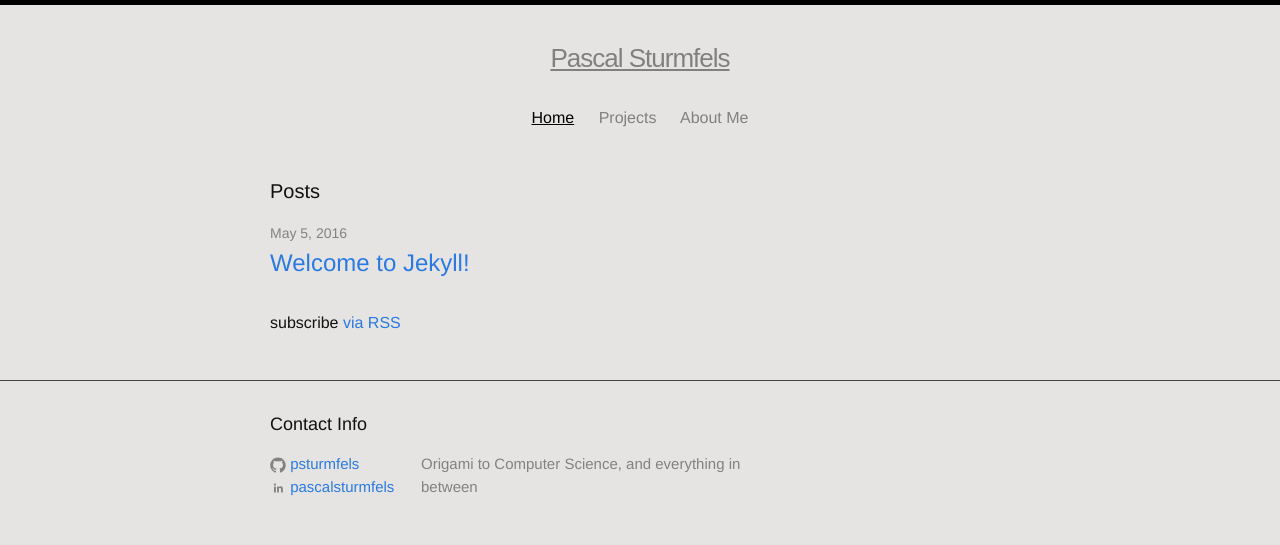
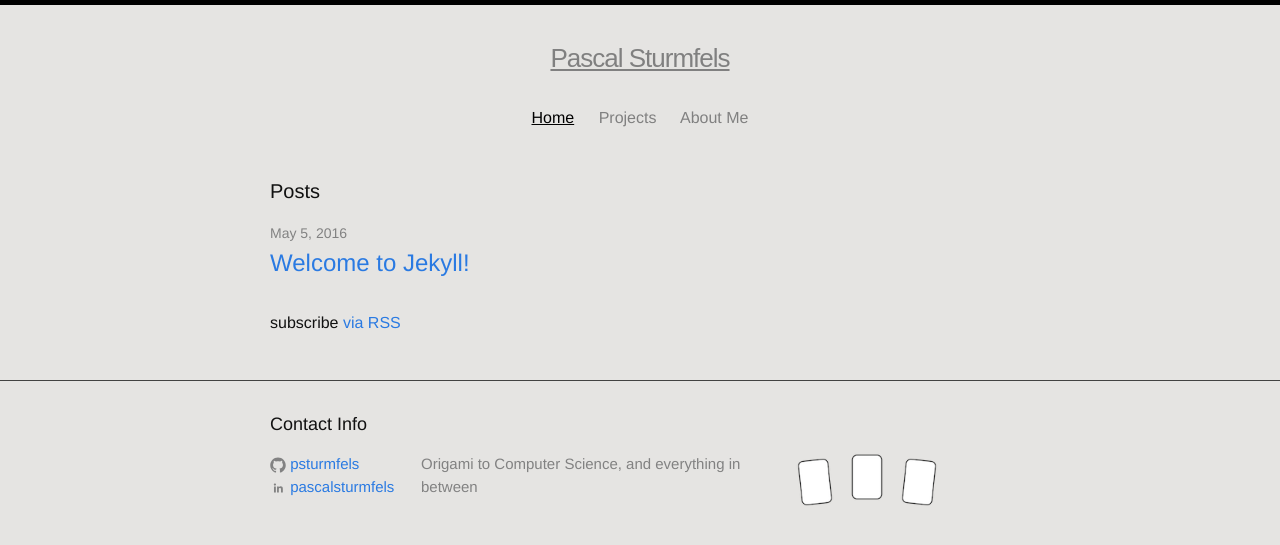
Before and after one commit to mohammadusamasaleem/mohammadusamasaleem, a Jekyll site: the page built from index.html, in a window 1280 px wide. Shown: the top 545 px of the page. Built offline with Jekyll 4.4.1, drawn with Linux system fonts in a browser that asks for light colours.

Commit message:
Added mellow icons in the footer

```diff
--- a/_config.yml
+++ b/_config.yml
@@ -14,5 +14,8 @@ description: > # this means to ignore newlines until "baseurl:"
   Origami to Computer Science, and everything in between
 url: "http://psturmfels.github.io" # the base hostname & protocol for your site
 
+keep_files: ['_images']
+include: ['_images']
+
 # Build settings
 markdown: kramdown
--- a/_includes/footer.html
+++ b/_includes/footer.html
@@ -30,6 +30,12 @@
       <div class="footer-col footer-col-3">
         <p>{{ site.description }}</p>
       </div>
+
+      <div class="footer-col footer-col-4">
+          <img src="/_images/leftrun3.png" alt="??" style="width:48px;height:48px; margin-left: 30px;">
+          <img src="/_images/standing.png" alt="??" style="width:48px;height:48px; margin-bottom: 10px">
+          <img src="/_images/rightrun3.png" alt="??" style="width:48px;height:48px;">
+      </div>
     </div>
 
   </div>
```
Also changed, not shown: _images/leftrun3.png (added), _images/rightrun3.png (added), _images/standing.png (added).
